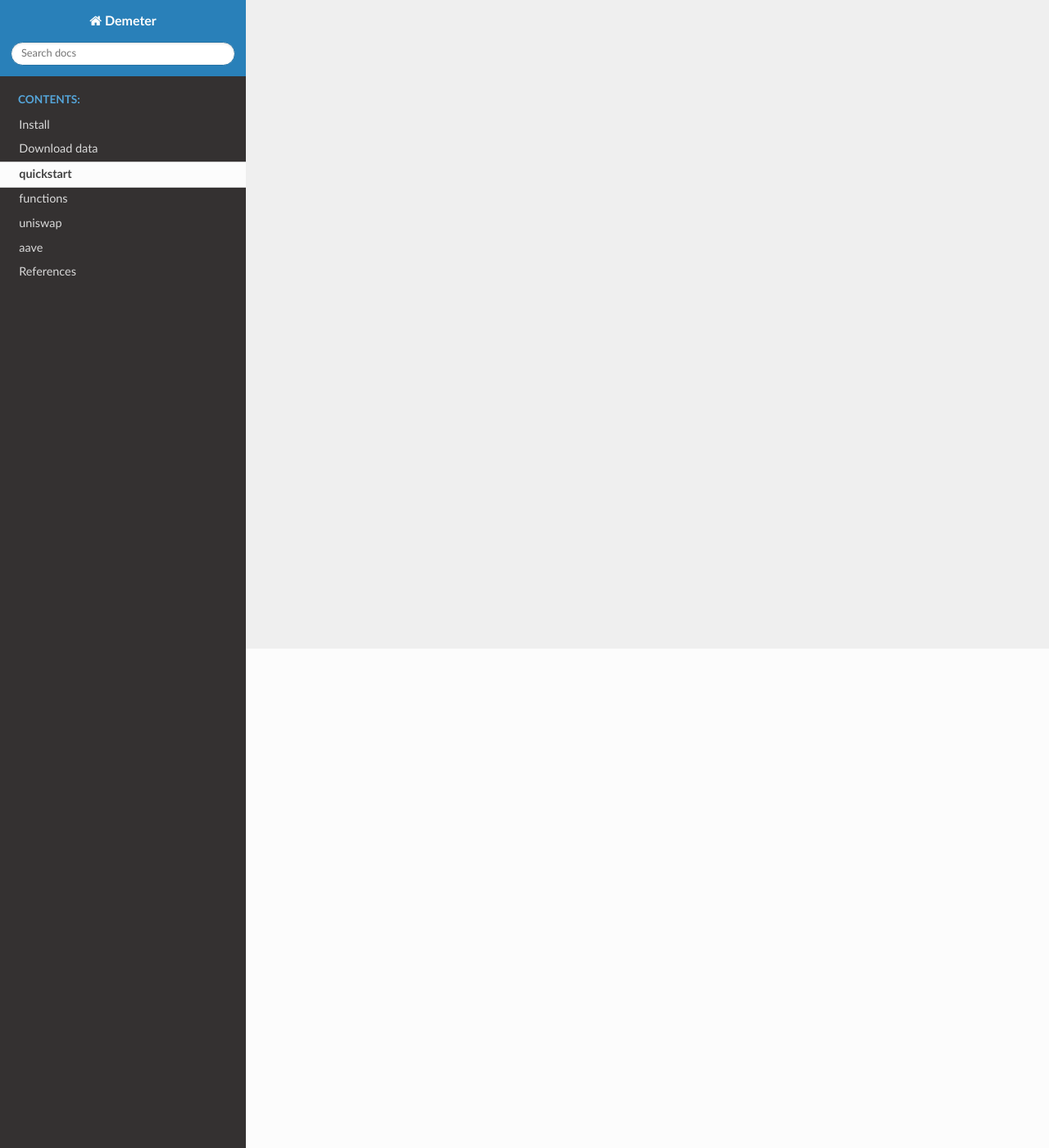
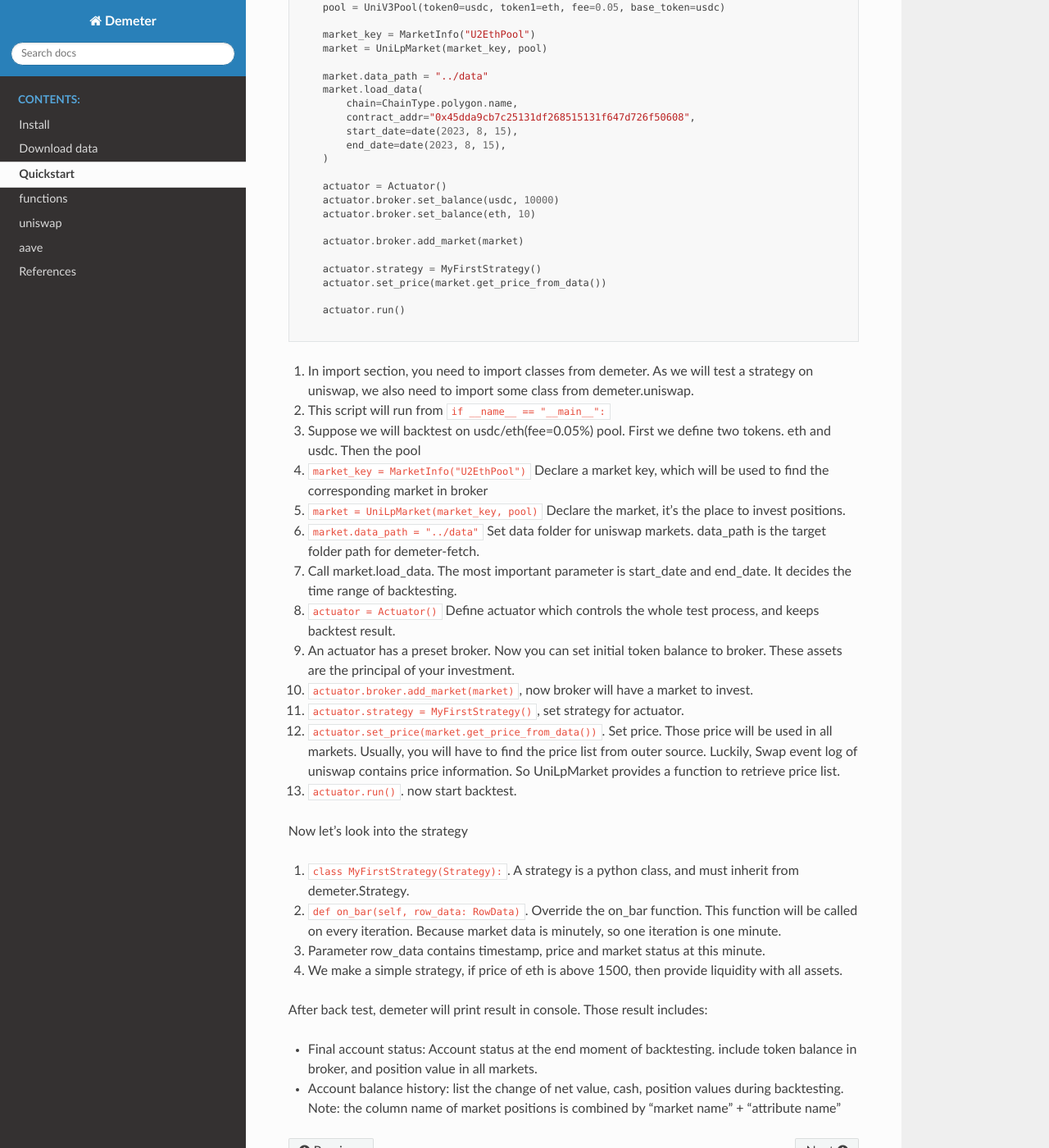
Before and after one commit to zelos-alpha/demeter, a Sphinx documentation site: the page built from docs/source/quickstart.md, in a window 1280 px wide and 1400 px high, scrolled down 609 px. Shown: the whole window at 82% size. Built offline with Sphinx 7.4.7 and the Read the Docs theme 2.0.0, drawn with Linux system fonts in a browser that asks for light colours; some of the changed text lies outside the part shown.

Commit message:
update documents and tip for backtest output

````diff
--- a/docs/backup/download_tutorial.rst
+++ b/docs/backup/download_tutorial.rst
@@ -29,7 +29,6 @@ In BigQuery, you can query chain data with correct id and table name. the query
 
 .. note:: If you have network issues on google, set proper proxy before download data.
 
-To use node, you can get sign up a data provider account like infura, quicknode, alchemy. or setup your node to short the request delay. If you have trouble on connection, demeter also provide proxy configuration.
 
 After download, data will be kept in CSV format, and resampled to 1 minute. raw data which before resample will also be kept. Their file name is started with "raw-", you can deleted them if they take too much disk.
 
--- a/docs/source/index.rst
+++ b/docs/source/index.rst
@@ -52,9 +52,9 @@ links
    :caption: Contents:
 
    install
-   demeter_fetch
+   download_data
    quickstart
    functions
    market_uniswap
    market_aave
-   demeter
+   references
--- a/docs/source/quickstart.md
+++ b/docs/source/quickstart.md
@@ -1 +1,87 @@
-# quickstart
+# Quickstart
+
+Preparation
+
+1. Install demeter will pip or clone the repo.
+2. Download data in a certain date range.
+
+Here is a simple example of backtesting on uniswap.
+
+```python
+from datetime import date
+from demeter import TokenInfo, Actuator, Strategy, RowData, ChainType, MarketInfo
+from demeter.uniswap import UniV3Pool, UniLpMarket
+
+
+class MyFirstStrategy(Strategy):
+
+    def on_bar(self, row_data: RowData):
+        if row_data.prices[eth] > 1500:
+            market.add_liquidity(1000, 4000)
+
+
+if __name__ == "__main__":
+    usdc = TokenInfo(name="usdc", decimal=6)
+    eth = TokenInfo(name="eth", decimal=18)
+
+    pool = UniV3Pool(token0=usdc, token1=eth, fee=0.05, base_token=usdc)
+
+    market_key = MarketInfo("U2EthPool")
+    market = UniLpMarket(market_key, pool)
+
+    market.data_path = "../data"
+    market.load_data(
+        chain=ChainType.polygon.name,
+        contract_addr="0x45dda9cb7c25131df268515131f647d726f50608",
+        start_date=date(2023, 8, 15),
+        end_date=date(2023, 8, 15),
+    )
+
+    actuator = Actuator()
+    actuator.broker.set_balance(usdc, 10000)
+    actuator.broker.set_balance(eth, 10)
+
+    actuator.broker.add_market(market)
+
+    actuator.strategy = MyFirstStrategy()
+    actuator.set_price(market.get_price_from_data())
+
+    actuator.run()
+
+```
+
+1. In import section, you need to import classes from demeter. As we will test a strategy on uniswap, we also need to
+   import some class from demeter.uniswap.
+1. This script will run from ```if __name__ == "__main__":```
+1. Suppose we will backtest on usdc/eth(fee=0.05%) pool. First we define two tokens. eth and usdc. Then the pool
+1. ```market_key = MarketInfo("U2EthPool")``` Declare a market key, which will be used to find the corresponding market
+   in broker
+1. ```market = UniLpMarket(market_key, pool)``` Declare the market, it's the place to invest positions.
+1. ```market.data_path = "../data"``` Set data folder for uniswap markets. data_path is the target folder path for
+   demeter-fetch.
+1. Call market.load_data. The most important parameter is start_date and end_date. It decides the time range of
+   backtesting.
+1. ```actuator = Actuator()``` Define actuator which controls the whole test process, and keeps backtest result.
+1. An actuator has a preset broker. Now you can set initial token balance to broker. These assets are the principal of
+   your investment.
+1. ```actuator.broker.add_market(market)```, now broker will have a market to invest.
+1. ```actuator.strategy = MyFirstStrategy()```, set strategy for actuator.
+1. ```actuator.set_price(market.get_price_from_data())```. Set price. Those price will be used in all markets. Usually,
+   you will have to find the price list from outer source. Luckily, Swap event log of uniswap contains price
+   information. So UniLpMarket provides a function to retrieve price list.
+1. ```actuator.run()```. now start backtest.
+
+Now let's look into the strategy
+
+1. ```class MyFirstStrategy(Strategy):```. A strategy is a python class, and must inherit from demeter.Strategy.
+2. ```def on_bar(self, row_data: RowData)```. Override the on_bar function. This function will be called on every
+   iteration. Because market data is minutely, so one iteration is one minute.
+3. Parameter row_data contains timestamp, price and market status at this minute.
+4. We make a simple strategy, if price of eth is above 1500, then provide liquidity with all assets.
+
+After back test, demeter will print result in console. Those result includes:
+
+* Final account status: Account status at the end moment of backtesting. include token balance in broker, and position
+  value in all markets.
+* Account balance history: list the change of net value, cash, position values during backtesting. Note: the column name
+  of market positions is combined by "market name" + "attribute name"
--- a/setup.py
+++ b/setup.py
@@ -7,19 +7,18 @@ long_description = (this_directory / "README.md").read_text()
 
 setup(
     name='zelos-demeter',
-    version='0.2.1',
+    version='0.3.0',
     packages=find_packages(exclude=["tests", "tests.*", "samples", "samples.*"]),
     url='https://zelos-demeter.readthedocs.io',
     license='MIT',
     author='zelos research',
     author_email='zelos@antalpha.com',
-    description='better back testing tool for uniswap v3',
+    description='better DEFI backtesting tool',
     long_description=long_description,
     long_description_content_type='text/markdown',
     python_requires='>=3.10',
     install_requires=["pandas>=1.4.4",
                       "tqdm>=4.64.1",
-                      "google-cloud-bigquery>=3.3.5",
                       "db-dtypes>=1.0.4",
                       "toml>=0.10.2"],
 )
````
Also changed, not shown: README.md (+3 -77 lines), docs/source/demeter_fetch.md (deleted, +0 -1 lines), docs/source/download_data.md (added, +7 -0 lines), docs/source/install.md (+25 -6 lines), docs/source/references.rst (renamed from docs/source/demeter.rst), 2 other files.
